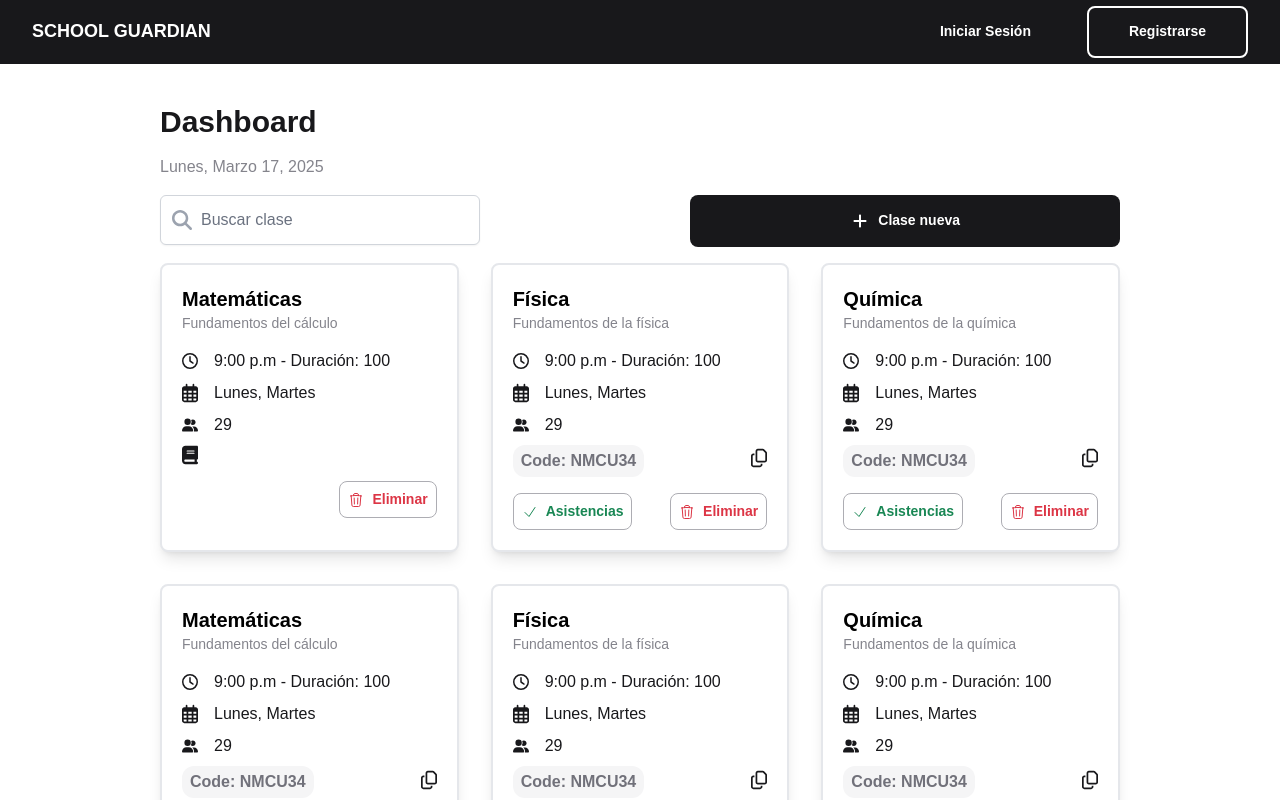
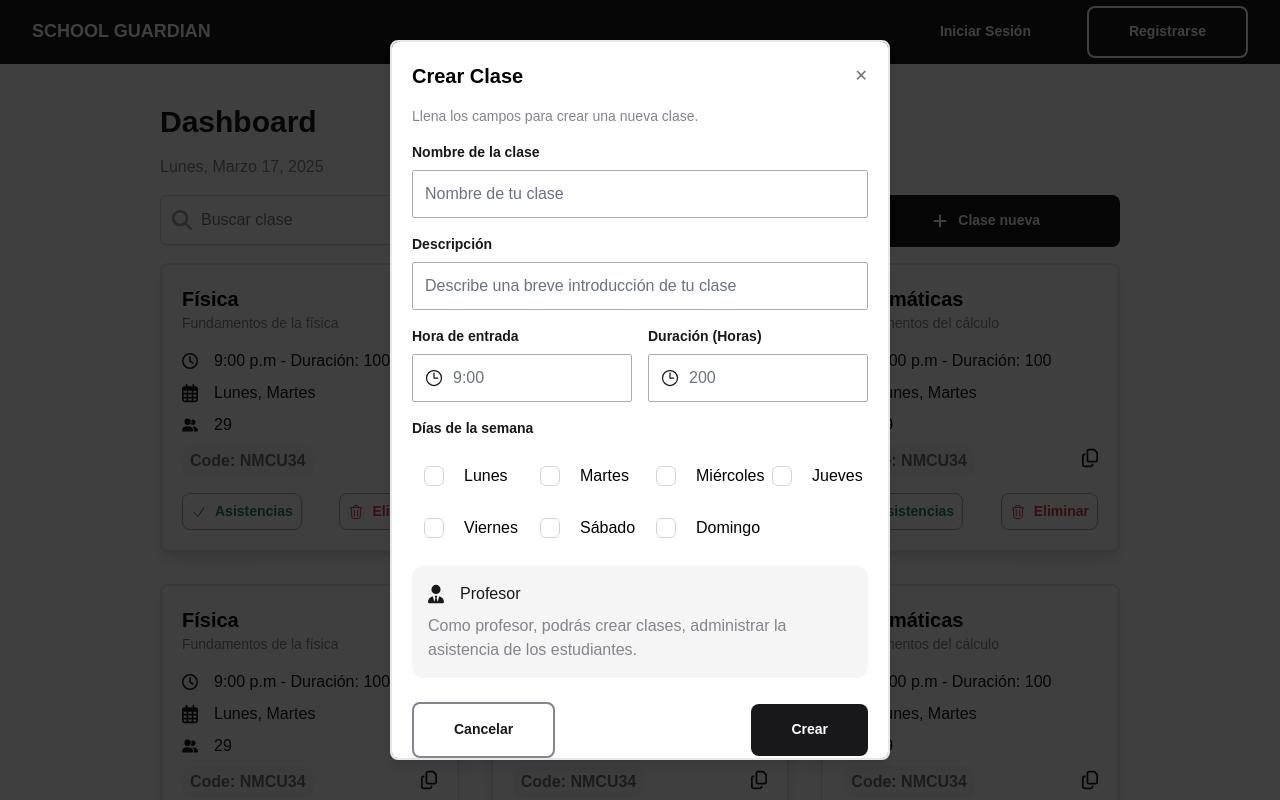
Before and after one commit to Orizon-team/SchoolGuardian, a Next.js app: page /dashboard/teacher_dashboard in a window 1280 px wide. Both pictures are taken after a click on the button "Clase nueva". Shown: the top 800 px of the page. Built offline with nearby package versions, Linux system fonts and the light colour scheme.

Commit message:
Consumo en el login listo, sin cookies ni local storage

```diff
--- a/app/dashboard/teacher_dashboard/page.tsx
+++ b/app/dashboard/teacher_dashboard/page.tsx
@@ -1,9 +1,23 @@
+"use client";
+import { useState } from "react";
 import { SearchField } from "@/components/ui/search_Field";
-import { ClassCardTeacher, ClassCardStudent } from "@/components/ui/class_card";
+import { ClassCardTeacher } from "@/components/ui/class_card";
 import { FillButton } from "@/components/ui/button";
 import { faPlus } from "@fortawesome/free-solid-svg-icons";
 import { FontAwesomeIcon } from "@fortawesome/react-fontawesome";
+import { ProfileCard } from "@/components/ui/perfil_card";
+import { ProfileCardModal } from "@/components/modals/profile_teacher_modal";
+import { CreateClassModal } from "@/components/modals/create_class_modal";
+import { WarningModal } from "@/components/modals/status_modal";
 export default function TeacherDashboard() {
+  const [isCreateClassModalOpen, setIsCreateClassModalOpen] = useState(false);
+  const [isWarningModalOpen, setIsWarningModalOpen] = useState(false);
+
+  const handleOpenModal = () => setIsCreateClassModalOpen(true);
+  const handleCloseModal = () => setIsCreateClassModalOpen(false);
+
+  const handleOpenWarningModal = () => setIsWarningModalOpen(true);
+  const handleCloseWarningModal = () => setIsWarningModalOpen(false);
   return (
     <section className="flex flex-col gap-y-4 px-40 py-10">
       <h1 className="text-primaryOri text-3xl-ori font-bold">Dashboard</h1>
@@ -16,23 +30,35 @@ export default function TeacherDashboard() {
           text="Clase nueva"
           isFlex={true}
           isFullWidth={true}
-          paddingX="px-40"
+          paddingX="px-20"
           isWithIcon={true}
+          onClick={handleOpenModal}
           icon={<FontAwesomeIcon icon={faPlus} />}
         />
       </div>
 
+      {/* modales */}
+
+      <ProfileCardModal
+        isOpen={isCreateClassModalOpen}
+        onClose={handleCloseModal}
+        name="Juan Pérez"
+        email="juan.perez@example.com"
+        role="Profesor"
+        width="w-96"
+      />
+
+      <CreateClassModal isOpen={isCreateClassModalOpen} onClose={handleCloseModal} />
+
+      <WarningModal
+        isOpen={isWarningModalOpen}
+        onClose={ handleCloseWarningModal }
+        description="¿Deseas eliminar tu clase? los cambios no serán reversibles"
+      />
+
+      {/* ---- */}
+
       <div className="grid grid-cols-1 sm:grid-cols-2 lg:grid-cols-2 xl:grid-cols-3 2xl:grid-cols-4 3xl:grid-cols-6 gap-8">
-        <ClassCardStudent
-          nameClass="Matemáticas"
-          description="Fundamentos del cálculo "
-          duration={100}
-          schedule="9:00 p.m"
-          numberOfStudents={29}
-          days="Lunes, Martes"
-          codeClass="NMCU34"
-          teacherName=""
-        />
         {/* otra clase inventada */}
         <ClassCardTeacher
           nameClass="Física"
@@ -43,6 +69,7 @@ export default function TeacherDashboard() {
           days="Lunes, Martes"
           codeClass="NMCU34"
           teacherName=""
+          onDeleteClick={handleOpenWarningModal}
         />
         {/* otra clase inventada */}
         <ClassCardTeacher
--- a/app/login/page.tsx
+++ b/app/login/page.tsx
@@ -1,8 +1,58 @@
+"use client";
+
+import react, { useState } from "react";
+import {
+  ErrorModal,
+  LoadingModal,
+  SuccesModal,
+} from "@/components/modals/status_modal";
+import { loginUser } from "@/lib/api/user_services";
 import { FillButton } from "@/components/ui/button";
 import { TextField, TextFieldForPassword } from "@/components/ui/text_field";
 import Link from "next/link";
 
 export default function Login() {
+  const [email, setEmail] = useState("");
+  const [contrasena, setContrasena] = useState("");
+  const [token, setToken] = useState<string | null>(null);
+
+  const [isErrorModalOpen, setIsErrorModalOpen] = useState(false);
+  const [isSuccessModalOpen, setIsSuccessModalOpen] = useState(false);
+  const [isLoadingModalOpen, setIsLoadingModalOpen] = useState(false);
+  const [errorMessage, setErrorMessage] = useState<string | null>(null);
+
+  const handleLogin = async () => {
+    // Validación de campos vacíos
+    if (!email || !contrasena) {
+      setErrorMessage("Por favor, completa todos los campos.");
+      setIsErrorModalOpen(true);
+      return;
+    }
+
+    setIsLoadingModalOpen(true); // Muestra el modal de carga
+    try {
+      const result = await loginUser(email, contrasena);
+      setIsLoadingModalOpen(false); // Oculta el modal de carga
+
+      if (result) {
+        setToken(result);
+        setIsSuccessModalOpen(true); // Muestra el modal de éxito
+        console.log("Token recibido:", result);
+      } else {
+        setErrorMessage(
+          "Credenciales incorrectas. Por favor, verifica tus datos."
+        );
+        setIsErrorModalOpen(true); // Muestra el modal de error
+        console.error("Error al iniciar sesión.");
+      }
+    } catch (error) {
+      setIsLoadingModalOpen(false); // Oculta el modal de carga
+      setErrorMessage("Error al realizar la solicitud. Intenta nuevamente.");
+      setIsErrorModalOpen(true); // Muestra el modal de error
+      console.error("Error al realizar la solicitud:", error);
+    }
+  };
+
   return (
     <div
       className="min-h-screen flex items-center justify-center p-4"
@@ -20,11 +70,23 @@ export default function Login() {
           Ingresa tus datos para acceder a tu cuenta
         </p>
 
-        <form className="space-y-4">
-          <TextField text="Nombre" placeHolder="Tu nombre" isWithIcon={false} />
+        <form
+          className="space-y-4"
+          onSubmit={(e) => {
+            e.preventDefault(); // Evita el comportamiento predeterminado del formulario
+            handleLogin();
+          }}
+        >
+          <TextField
+            text="Correo electrónico"
+            placeHolder="Tu correo"
+            isWithIcon={false}
+            value={email}
+            onChange={(e) => setEmail(e.target.value)} // Actualiza el estado de email
+          />
           <div className="flex justify-end">
             <Link
-              href="#"
+              href="https://assists-api.onrender.com/cambiarContrasena.html"
               className="text-sm-ori text-greyOri-500 hover:text-greyOri-950"
             >
               Olvidé mi contraseña
@@ -34,12 +96,18 @@ export default function Login() {
             text="Contraseña"
             placeHolder="Tu contraseña"
             isWithIcon={true}
+            value={contrasena}
+            onChange={(e) => setContrasena(e.target.value)} // Actualiza el estado de contrasena
           />
           <FillButton
             text="Iniciar Sesión"
             isWithIcon={false}
             isFullWidth={true}
             isFlex={false}
+            onClick={(e) => {
+              e.preventDefault(); // Evita el comportamiento predeterminado del formulario
+              handleLogin();
+            }}
           />
         </form>
 
@@ -50,6 +118,29 @@ export default function Login() {
           </Link>
         </div>
       </div>
+
+      {/* Modales */}
+      {isLoadingModalOpen && (
+        <LoadingModal
+          isOpen={isLoadingModalOpen}
+          description="Iniciando sesión..."
+          onClose={() => setIsLoadingModalOpen(false)}
+        />
+      )}
+      {isSuccessModalOpen && (
+        <SuccesModal
+          isOpen={isSuccessModalOpen}
+          description="Inicio de sesión exitoso."
+          onClose={() => setIsSuccessModalOpen(false)}
+        />
+      )}
+      {isErrorModalOpen && (
+        <ErrorModal
+          isOpen={isErrorModalOpen}
+          description={errorMessage || "Error desconocido"}
+          onClose={() => setIsErrorModalOpen(false)} // Solo se cierra cuando el usuario hace clic en cerrar
+        />
+      )}
     </div>
   );
 }
--- a/components/modals/create_class_modal.tsx
+++ b/components/modals/create_class_modal.tsx
@@ -1,7 +1,7 @@
 import { TextField } from "@/components/ui/text_field";
 import { FontAwesomeIcon } from "@fortawesome/react-fontawesome";
 import { faUserTie } from "@fortawesome/free-solid-svg-icons";
-import { ClockIcon, UserIcon } from "@heroicons/react/24/outline";
+import { ClockIcon } from "@heroicons/react/24/outline";
 import { Checkbox } from "@/components/ui/checkbox";
 import { FillButton, OutlineButton } from "@/components/ui/button";
 
@@ -10,15 +10,12 @@ interface CreateClassModalProps {
   onClose: () => void;
 }
 
-export function CreateClassModal({
-  isOpen,
-  onClose,
-}: CreateClassModalProps) {
+export function CreateClassModal({ isOpen, onClose }: CreateClassModalProps) {
   if (!isOpen) return null;
 
   return (
-    <div className="fixed inset-0 z-50 flex items-center justify-center bg-black bg-opacity-50">
-      <section className="bg-secondaryOri border-2 border-greyOri p-5 rounded-lg shadow-lg w-[500px] max-w-full">
+    <div className="fixed inset-0 z-50 flex items-center justify-center bg-black bg-opacity-50 overflow-y-auto">
+      <section className="bg-secondaryOri border-2 border-greyOri p-5 rounded-lg shadow-lg w-[500px] max-w-full max-h-[90vh] overflow-y-auto">
         <div className="flex justify-between items-center mb-4">
           <h1 className="text-xl font-bold">Crear Clase</h1>
           <button
@@ -36,11 +33,13 @@ export function CreateClassModal({
             text="Nombre de la clase"
             placeHolder="Nombre de tu clase"
             isWithIcon={false}
+            isBold={true}
           />
           <TextField
             text="Descripción"
             placeHolder="Describe una breve introducción de tu clase"
             isWithIcon={false}
+            isBold={true}
           />
           <div className="flex gap-4 items-center">
             <TextField
@@ -48,12 +47,14 @@ export function CreateClassModal({
               placeHolder="9:00"
               isWithIcon={true}
               icon={<ClockIcon />}
+              isBold={true}
             />
             <TextField
               text="Duración (Horas)"
               placeHolder="200"
               isWithIcon={true}
               icon={<ClockIcon />}
+              isBold={true}
             />
           </div>
           <label className="text-primaryOri font-bold text-sm">
--- /dev/null
+++ b/components/modals/profile_teacher_modal.tsx
@@ -0,0 +1,85 @@
+"use client";
+import { FontAwesomeIcon } from "@fortawesome/react-fontawesome";
+import {
+  faUser,
+  faEnvelope,
+  faIdBadge,
+} from "@fortawesome/free-regular-svg-icons";
+import React from "react";
+import { FillButton } from "../ui/button";
+import { tree } from "next/dist/build/templates/app-page";
+
+interface ProfileCardProps {
+  name: string;
+  email: string;
+  role: string;
+  width?: string;
+}
+
+interface ProfileCardModalProps extends ProfileCardProps {
+  isOpen: boolean;
+  onClose: () => void;
+}
+
+export function ProfileCardModal({
+  name,
+  email,
+  role,
+  width = "w-80",
+  isOpen,
+  onClose,
+}: ProfileCardModalProps) {
+  if (!isOpen) return null; // No renderiza el modal si no está abierto
+
+  return (
+    <div
+      className="fixed inset-0 z-50 flex items-center justify-center bg-black bg-opacity-50"
+      onClick={onClose} // Cierra el modal al hacer clic fuera del contenido
+    >
+      <div
+        className={`bg-secondaryOri border-2 border-greyOri p-5 rounded-lg shadow-lg ${width}`}
+        onClick={(e) => e.stopPropagation()} // Evita que el clic dentro del modal cierre el modal
+      >
+        <h1 className="text-xl font-bold mb-2">Perfil</h1>
+        <p className="text-sm text-greyOri-400 mb-6">
+          Información de tu cuenta
+        </p>
+        <div className="flex flex-col gap-4">
+          <div className="flex gap-4 items-center">
+            <FontAwesomeIcon
+              icon={faUser}
+              className="text-primaryOri w-8 h-8"
+            />
+            <div className="flex flex-col">
+              <label className="text-sm-ori text-primaryOri font-bold">
+                {name}
+              </label>
+              <label className="text-greyOri-400 text-sm">Profesor</label>
+            </div>
+          </div>
+          <div className="flex gap-4 items-center mb-4">
+            <FontAwesomeIcon
+              icon={faEnvelope}
+              className="text-primaryOri w-8 h-8"
+            />
+            <div className="flex flex-col">
+              <label className="text-greyOri-400 text-sm ">Correo electrónico</label>
+              <label className="text-sm text-primaryOri font-bold">
+                {email}
+              </label>
+            </div>
+          </div>
+          <div className="flex items-center justify-center">
+            <FillButton
+              text="Editar perfil"
+              isFlex={true}
+              isFullWidth={true}
+              isWithIcon={false}
+
+            />
+          </div>
+        </div>
+      </div>
+    </div>
+  );
+}
--- a/components/ui/button.tsx
+++ b/components/ui/button.tsx
@@ -8,15 +8,25 @@ interface buttonProps {
   paddingX?: string; // Nueva propiedad para el padding horizontal
   isFullWidth?: boolean; // Nueva propiedad para determinar si es w-full
   isFlex?: boolean; // Nueva propiedad para determinar si es flex e items-center
-  onClick?: () => void; // Función que se ejecutará al hacer clic
+  onClick?: (e: React.MouseEvent<HTMLButtonElement>) => void; // Función que se ejecutará al hacer clic
 }
 
-export function FillButton({ text, isWithIcon, icon, paddingX = "px-20", isFullWidth = false, isFlex = true, onClick }: buttonProps) {
+export function FillButton({
+  text,
+  isWithIcon,
+  icon,
+  paddingX = "px-20",
+  isFullWidth = false,
+  isFlex = true,
+  onClick,
+}: buttonProps) {
   return (
     <div>
       <button
-        onClick={onClick}
-        className={`${isFullWidth ? "w-full" : ""} ${isFlex ? "flex items-center" : ""} gap-x-2 bg-primaryOri text-sm-ori text-secondaryOri font-bold rounded-lg py-4 ${paddingX} hover:bg-greyOri-900`}
+        onClick={onClick} // Maneja el evento onClick
+        className={`${isFullWidth ? "w-full" : ""} ${
+          isFlex ? "flex items-center" : ""
+        } gap-x-2 bg-primaryOri text-sm-ori text-secondaryOri font-bold rounded-lg py-4 ${paddingX} hover:bg-greyOri-900`}
       >
         {isWithIcon &&
           icon &&
@@ -27,11 +37,17 @@ export function FillButton({ text, isWithIcon, icon, paddingX = "px-20", isFullW
   );
 }
 
-export function OutlineButton({ text, isWithIcon, icon, paddingX = "px-20", onClick }: buttonProps) {
+export function OutlineButton({
+  text,
+  isWithIcon,
+  icon,
+  paddingX = "px-20",
+  onClick,
+}: buttonProps) {
   return (
     <div>
       <button
-        onClick={onClick}
+        onClick={onClick} // Maneja el evento onClick
         className={`flex items-center gap-x-2 bg-transparent text-sm-ori text-primaryOri border-2 border-greyOri-400 font-bold rounded-lg py-4 ${paddingX} hover:bg-greyOri-400`}
       >
         {isWithIcon &&
@@ -43,11 +59,16 @@ export function OutlineButton({ text, isWithIcon, icon, paddingX = "px-20", onCl
   );
 }
 
-export function OutlineButton_white({ text, isWithIcon, icon, onClick }: buttonProps) {
+export function OutlineButton_white({
+  text,
+  isWithIcon,
+  icon,
+  onClick,
+}: buttonProps) {
   return (
     <div>
       <button
-        onClick={onClick}
+        onClick={onClick} // Maneja el evento onClick
         className="flex items-center gap-x-2 border-2 border-secondaryOri text-sm-ori text-secondaryOri font-bold rounded-lg py-4 px-20 hover:bg-greyOri-300 hover:border-greyOri-300 hover:text-primaryOri"
       >
         {isWithIcon &&
@@ -59,11 +80,16 @@ export function OutlineButton_white({ text, isWithIcon, icon, onClick }: buttonP
   );
 }
 
-export function SpecialRedButton({ text, isWithIcon, icon, onClick }: buttonProps) {
+export function SpecialRedButton({
+  text,
+  isWithIcon,
+  icon,
+  onClick,
+}: buttonProps) {
   return (
     <div>
       <button
-        onClick={onClick}
+        onClick={onClick} // Maneja el evento onClick
         className="flex items-center justify-center gap-x-2 border border-greyOri-300 text-sm-ori text-errostate font-bold rounded-lg py-2 px-2 hover:bg-errostate hover:border-errostate hover:text-secondaryOri"
       >
         {isWithIcon &&
@@ -75,11 +101,16 @@ export function SpecialRedButton({ text, isWithIcon, icon, onClick }: buttonProp
   );
 }
 
-export function SpecialGreenButton({ text, isWithIcon, icon, onClick }: buttonProps) {
+export function SpecialGreenButton({
+  text,
+  isWithIcon,
+  icon,
+  onClick,
+}: buttonProps) {
   return (
     <div>
       <button
-        onClick={onClick}
+        onClick={onClick} // Maneja el evento onClick
         className="flex items-center justify-center gap-x-2 border border-greyOri-300 text-sm-ori text-successstate font-bold rounded-lg py-2 px-2 hover:bg-successstate hover:border-successstate hover:text-white"
       >
         {isWithIcon &&
--- a/components/ui/text_field.tsx
+++ b/components/ui/text_field.tsx
@@ -9,6 +9,9 @@ interface textFieldprops {
   placeHolder: string;
   isWithIcon: boolean;
   icon?: React.ReactElement<any>;
+  isBold?: boolean; // Nuevo booleano opcional para activar el modo bold
+  value: string; // Nuevo prop para el valor del input
+  onChange: (e: React.ChangeEvent<HTMLInputElement>) => void; // Nuevo prop para manejar cambios
 }
 
 export function TextField({
@@ -16,10 +19,16 @@ export function TextField({
   placeHolder,
   isWithIcon,
   icon,
+  isBold = false, // Valor por defecto: false
+  value,
+  onChange,
 }: textFieldprops) {
   return (
     <div className="flex flex-col">
-      <label htmlFor="email2" className="text-sm text-primaryOri">
+      <label
+        htmlFor="email2"
+        className={`text-sm text-primaryOri ${isBold ? "font-bold" : ""}`} // Aplica font-bold si isBold es true
+      >
         {text}
       </label>
       <div className="relative flex items-center mt-2">
@@ -27,6 +36,8 @@ export function TextField({
           type="text"
           id="email2"
           placeholder={placeHolder}
+          value={value} // Asigna el valor dinámico
+          onChange={onChange} // Maneja los cambios en el input
           className={`w-full ${
             isWithIcon && icon ? "pl-10" : "pl-3"
           } text-primaryOri border border-greyOri-300 rounded-sm bg-transparent h-12`}
@@ -45,6 +56,9 @@ export function TextFieldForPassword({
   text,
   placeHolder,
   isWithIcon,
+  isBold = false, // Valor por defecto: false
+  value,
+  onChange,
 }: textFieldprops) {
   const [isPasswordVisible, setIsPasswordVisible] = useState(false);
 
@@ -52,7 +66,9 @@ export function TextFieldForPassword({
     <div className="flex flex-col">
       <label
         htmlFor="password"
-        className="text-sm text-navy-700 dark:text-primaryOri"
+        className={`text-sm text-navy-700 dark:text-primaryOri ${
+          isBold ? "font-bold" : ""
+        }`} // Aplica font-bold si isBold es true
       >
         {text}
       </label>
@@ -61,6 +77,8 @@ export function TextFieldForPassword({
           type={isPasswordVisible ? "text" : "password"} // Cambia entre texto y contraseña
           id="password"
           placeholder={placeHolder}
+          value={value} // Asigna el valor dinámico
+          onChange={onChange} // Maneja los cambios en el input
           className="items-center w-full pr-10 text-primaryOri border border-greyOri-300 rounded-sm bg-transparent h-12"
         />
         {isWithIcon && (
--- a/lib/api.ts
+++ /dev/null
@@ -1 +0,0 @@
-//Funciones para el consumo de API
--- /dev/null
+++ b/lib/api/user_services.ts
@@ -0,0 +1,17 @@
+import { fetchToken } from "./user_request";
+
+export async function loginUser(email: string, contrasena: string): Promise<string | null> {
+  if (!email || !contrasena) {
+    console.error("El correo y la contraseña son obligatorios.");
+    return null;
+  }
+
+  const token = await fetchToken(email, contrasena);
+
+  if (!token) {
+    console.error("No se pudo obtener el token. Verifica tus credenciales.");
+    return null;
+  }
+
+  return token;
+}
```
Also changed, not shown: components/modals/status_modal.tsx (+5 -5 lines), components/ui/class_card.tsx (+20 -15 lines), lib/api/user_request.ts (added, +25 -0 lines).
